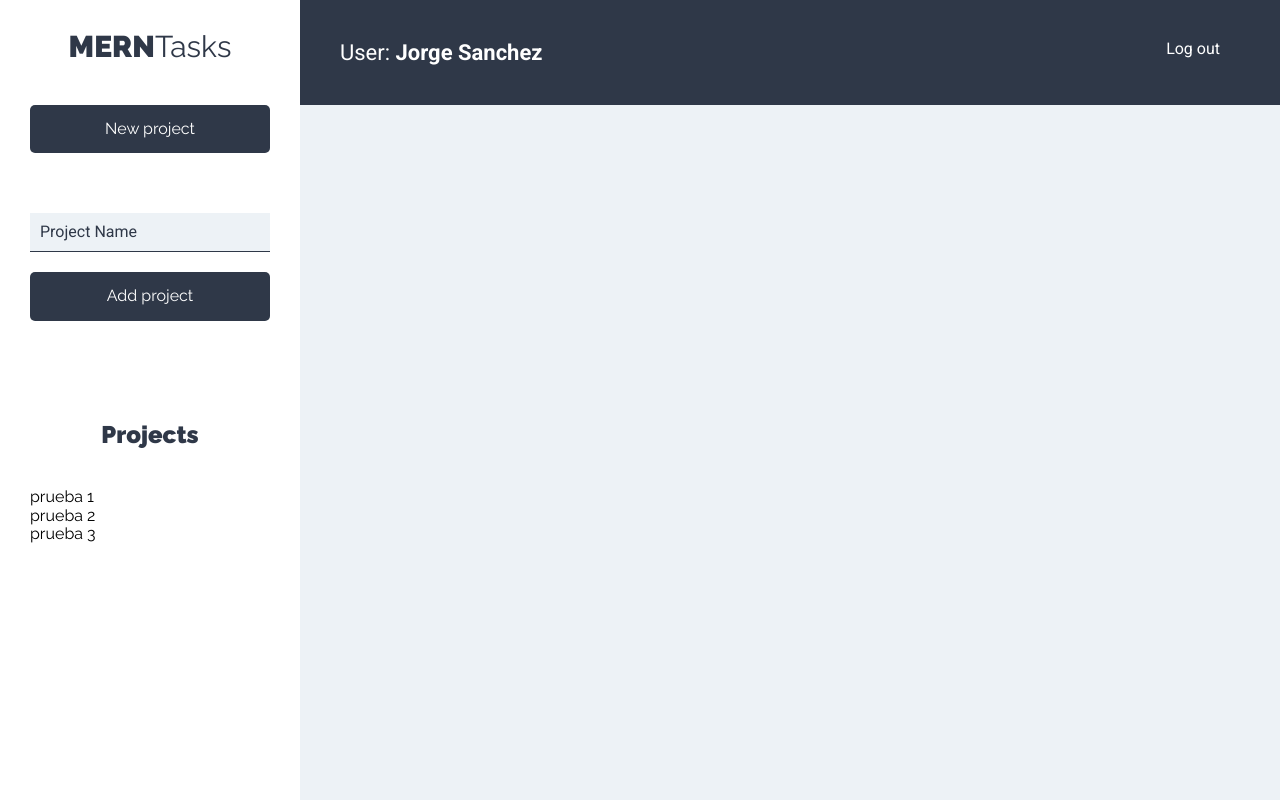
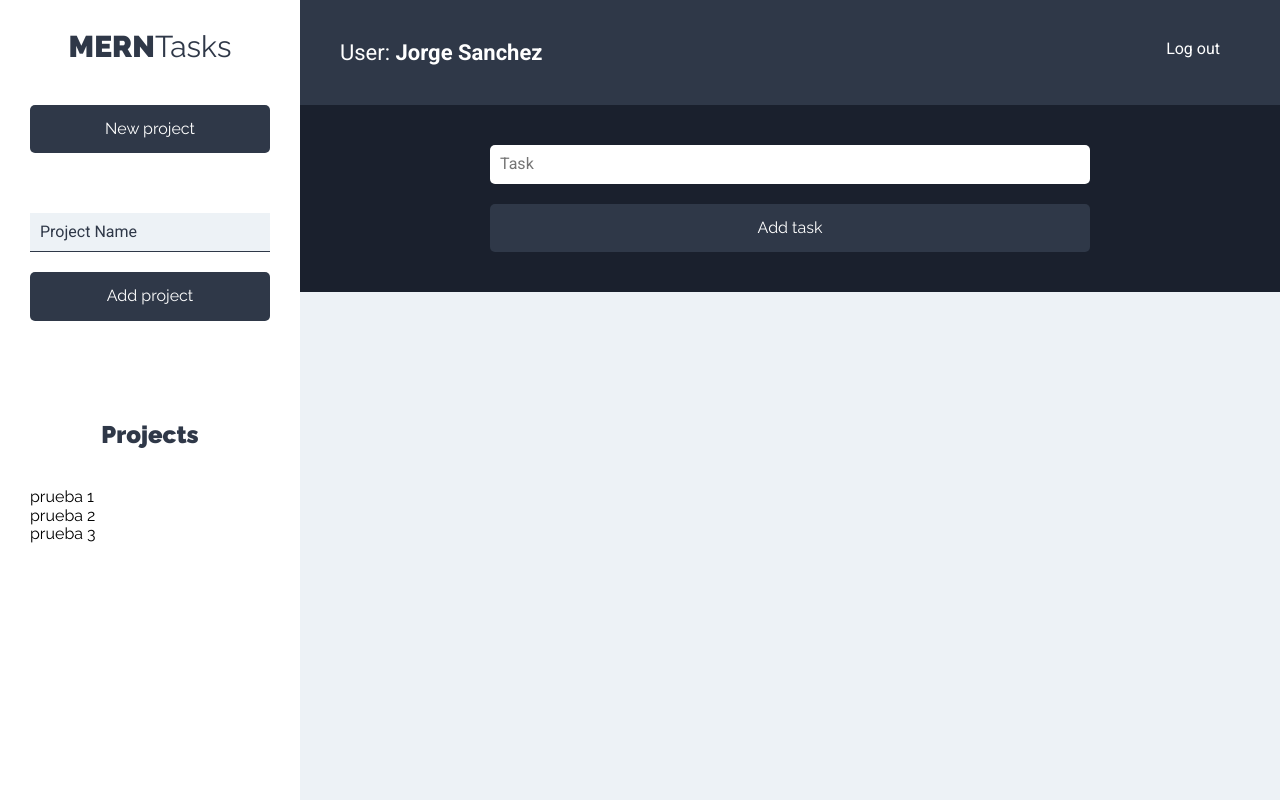
Before and after one commit to S4ND1X/ReactJS-Course, a React (Create React App) app in the folder Project_Manager_MERN/project-manager/: page /projects in a window 1280 px wide. Built offline with nearby package versions, Linux system fonts and the light colour scheme.

Commit message:
Added new task form

```diff
--- a/Project_Manager_MERN/project-manager/src/components/projects/new-project-form.jsx
+++ b/Project_Manager_MERN/project-manager/src/components/projects/new-project-form.jsx
@@ -19,7 +19,7 @@ export default function NewProjectForm() {
 
     //Add project
 
-    //Reset project
+    //Reset
   };
 
   const { name } = project;
--- a/Project_Manager_MERN/project-manager/src/components/projects/projects.jsx
+++ b/Project_Manager_MERN/project-manager/src/components/projects/projects.jsx
@@ -4,6 +4,7 @@ import React from "react";
 
 import Sidebar from "../layout/Sidebar";
 import Header from "../layout/header";
+import NewFormTask from "../tasks/new-task-form";
 
 export default function Projects() {
   return (
@@ -12,6 +13,7 @@ export default function Projects() {
       <div className="seccion-principal">
         <Header />
         <main>
+          <NewFormTask />
           <div className="contenedor-tareas"></div>
         </main>
       </div>
--- /dev/null
+++ b/Project_Manager_MERN/project-manager/src/components/tasks/new-task-form.jsx
@@ -0,0 +1,25 @@
+import React from "react";
+
+export default function NewTaskForm() {
+  return (
+    <div className="formulario">
+      <form>
+        <div className="contenedor-input">
+          <input
+            type="text"
+            className="input-text"
+            placeholder="Task"
+            name="task"
+          />
+        </div>
+        <div className="contenedor-input">
+          <input
+            type="submit"
+            className="btn btn-primario btn-block btn-submit"
+            value="Add task"
+          />
+        </div>
+      </form>
+    </div>
+  );
+}
--- /dev/null
+++ b/Project_Manager_MERN/project-manager/src/components/tasks/task.jsx
@@ -0,0 +1,5 @@
+import React from "react";
+
+export default function task() {
+  return <div></div>;
+}
```
Also changed, not shown: Project_Manager_MERN/project-manager/src/components/layout/header.jsx (+11 -11 lines), Project_Manager_MERN/project-manager/src/components/tasks/task-list.jsx (added).
